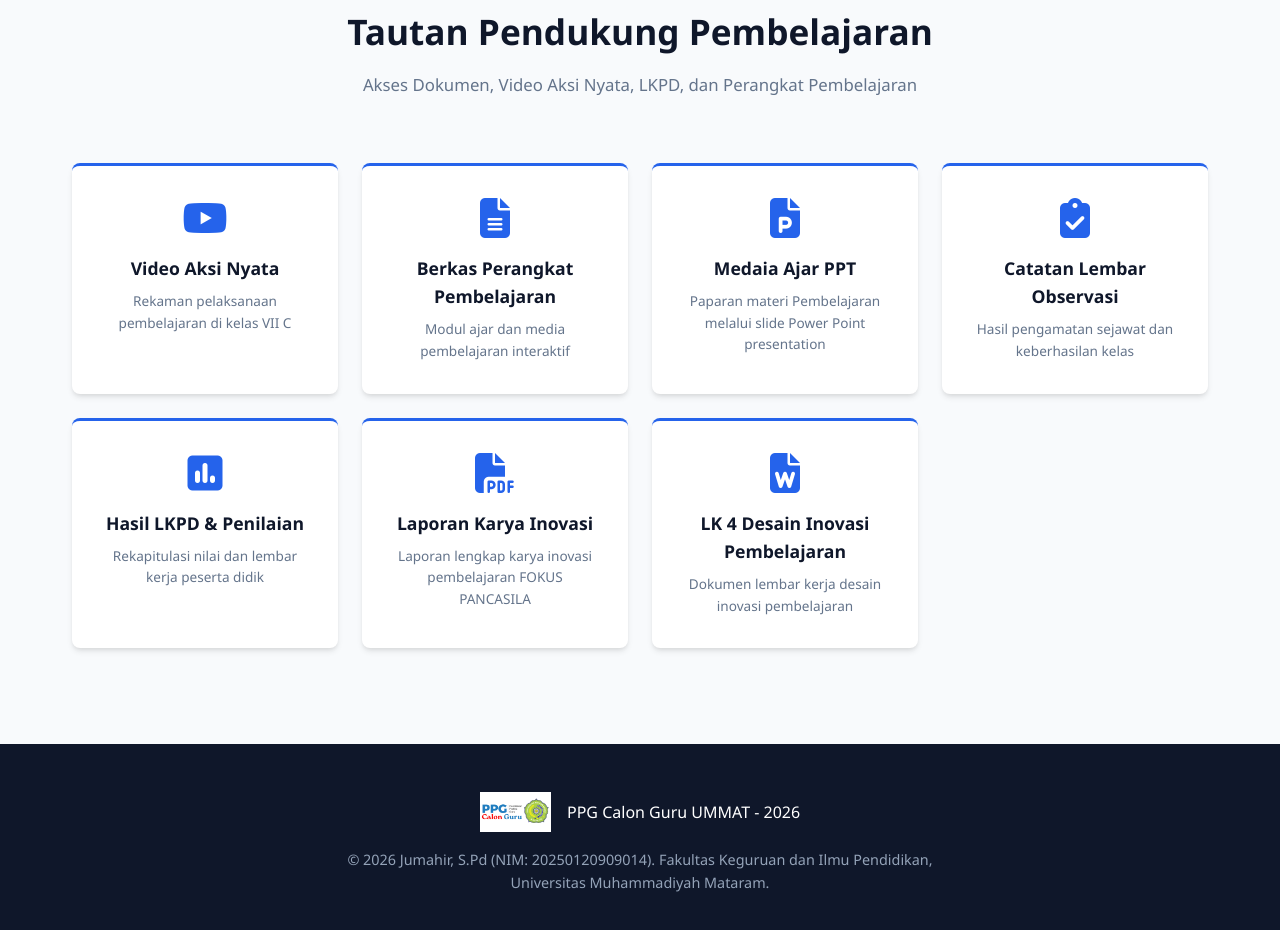
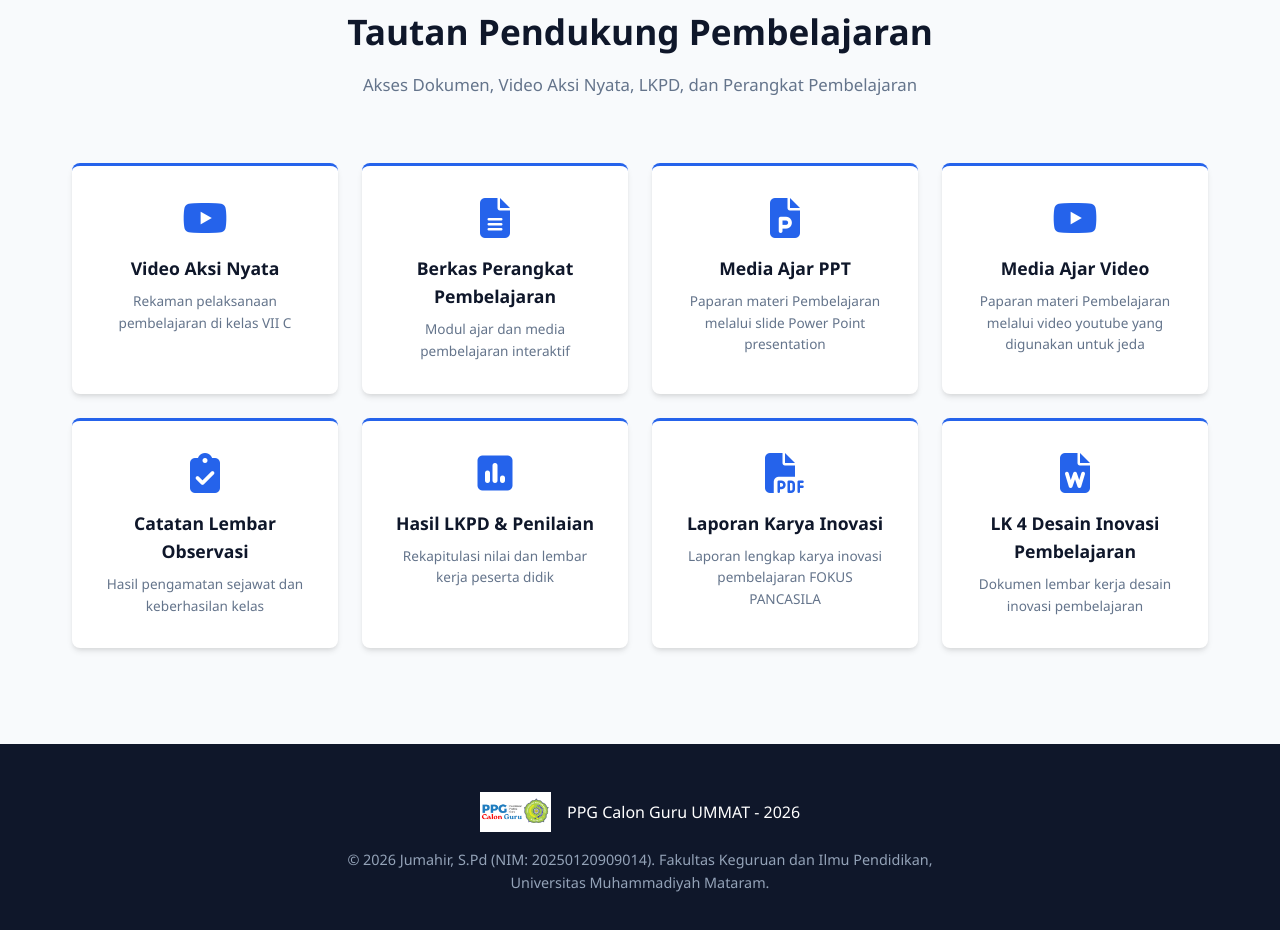
Before and after one commit to akingggh-lab/LK-5-Desain-Inovasi-Pembelajaran, a plain HTML site: page index.html in a window 1280 px wide. Shown: the part 5636-6566 px from the top of the page. Drawn offline with Linux system fonts and the light colour scheme; files whose address does not match are found by name.

Commit message:
Update index.html
ubah media video

```diff
--- a/index.html
+++ b/index.html
@@ -319,8 +319,13 @@
                 </a>
                 <a href="https://docs.google.com/presentation/d/1ojETrjFvsZA9w4zra9-BpYGj23BMFcl7/edit?usp=drive_link" target="_blank" class="link-card">
                     <i class="fas fa-file-powerpoint"></i>
-                    <h3>Medaia Ajar PPT</h3>
+                    <h3>Media Ajar PPT</h3>
                     <p>Paparan materi Pembelajaran melalui slide Power Point presentation</p>
+                </a>
+                    <a href="https://youtu.be/MCqiXlNZpb8?si=lcAZsfl88RdvZ0vt" target="_blank" class="link-card">
+                    <i class="fab fa-youtube"></i>
+                    <h3>Media Ajar Video</h3>
+                    <p>Paparan materi Pembelajaran melalui video youtube yang digunakan untuk jeda</p>
                 </a>
                 <a href="https://drive.google.com/file/d/1jdRswBOg9g61rZTSe-Hd75Nljk5RGrVf/view?usp=drive_link" target="_blank" class="link-card">
                     <i class="fas fa-clipboard-check"></i>
```
